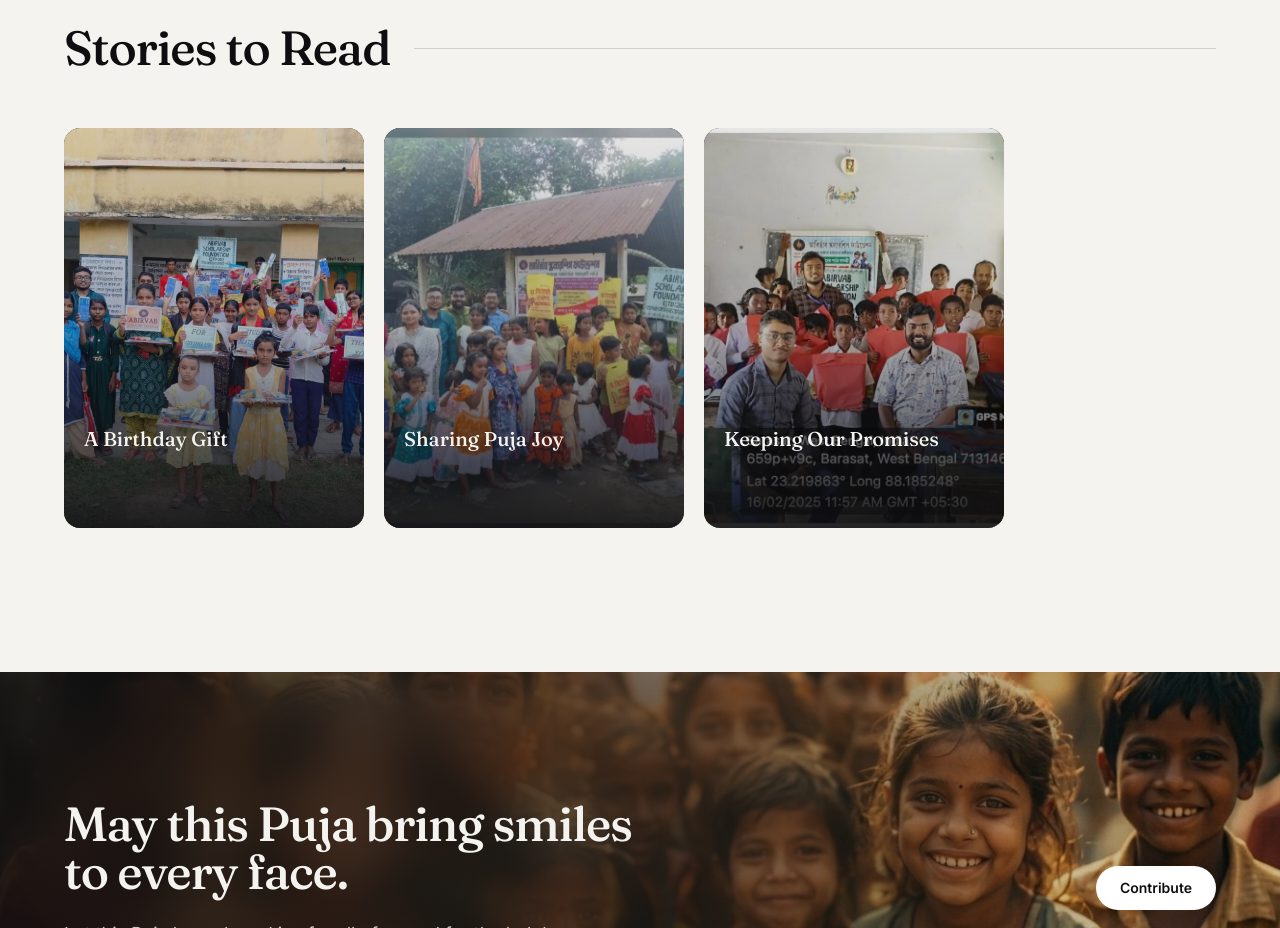
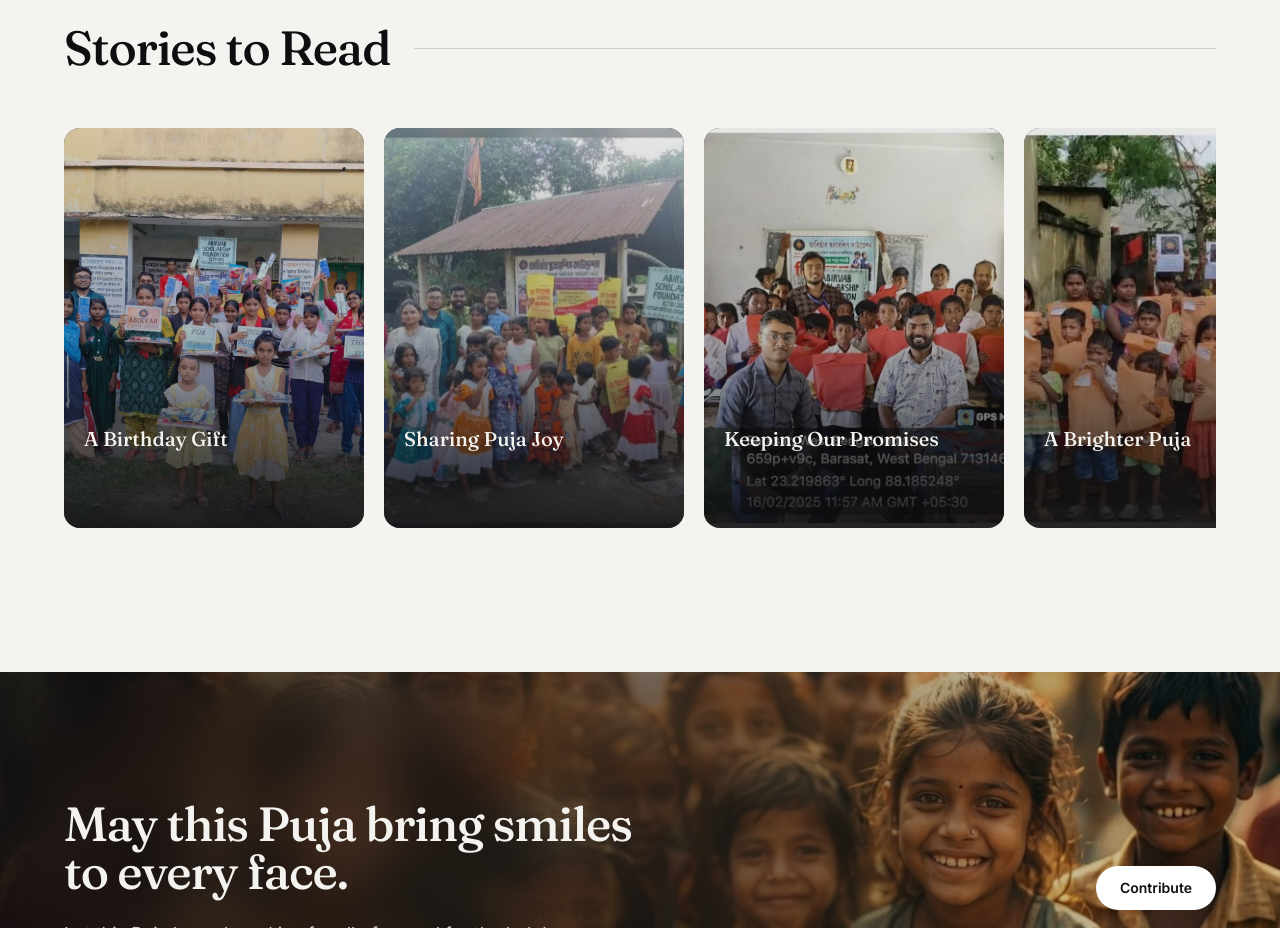
Before and after one commit to PrasunV/Abirvab, a React (Vite) app: page / in a window 1280 px wide. Shown: the part 840-1768 px from the top of the page. Built offline with nearby package versions, Linux system fonts and the light colour scheme.

Commit message:
add p4 story

```diff
--- a/src/data/stories.js
+++ b/src/data/stories.js
@@ -82,6 +82,23 @@ export const stories = [
     ],
     fullStoryUrl: null,
   },
+  {
+    id: 'when-puja-became-a-little-brighter',
+    title: 'When Puja Became a Little Brighter — Durga Puja 2024',
+    cardLabel: 'A Brighter Puja',
+    date: '8 October 2024',
+    location: 'Dhatrigram Railway Station Area',
+    image: '/assets/images/story-p4.jpg',
+    body: [
+      'Puja is a time of joy, celebration and togetherness. But for some children, the festive season can pass without the simple happiness of wearing new clothes.',
+      'On 8 October 2024, Abirvab Scholarship Foundation stepped forward to make Puja a little brighter for some needy students living in the area surrounding Dhatrigram Railway Station.',
+      'As part of the initiative, new clothes were handed over to the children so that they could celebrate the festival with happiness and dignity. Their smiles and excitement made the initiative truly special.',
+      'For Abirvab, this was more than just a distribution programme. It was a small effort to become a part of their Puja and to remind them that they are not alone.',
+      'A small gesture, a new dress, and a brighter Puja\u2014this is how Abirvab kept its promise.',
+      'The journey continues, with the hope of reaching more children and bringing more smiles in the days ahead.',
+    ],
+    fullStoryUrl: null,
+  },
 ]
 
 export const getStoryById = (id) => stories.find((s) => s.id === id) ?? null
```
Also changed, not shown: public/assets/images/story-p4.jpg (added).
